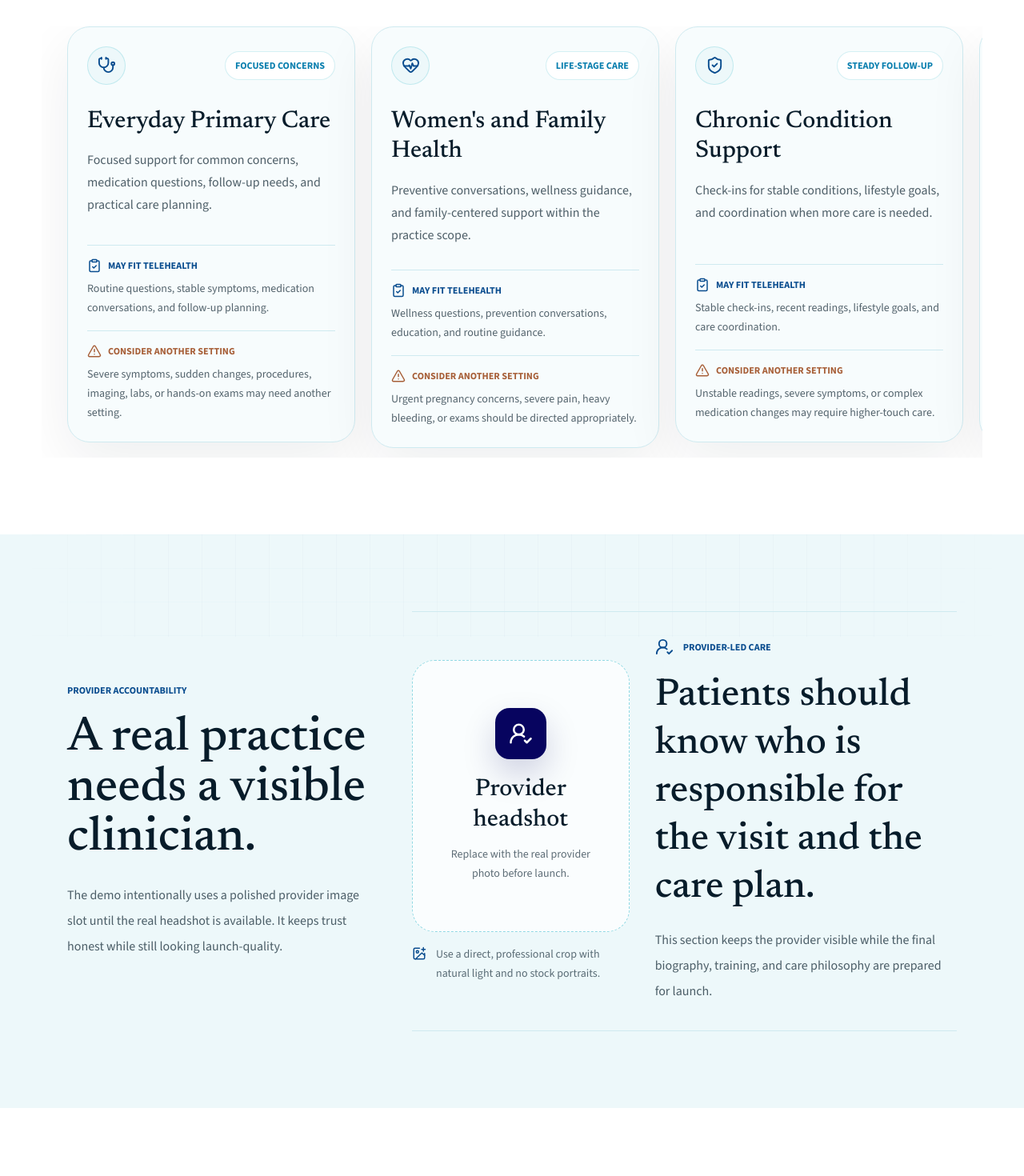
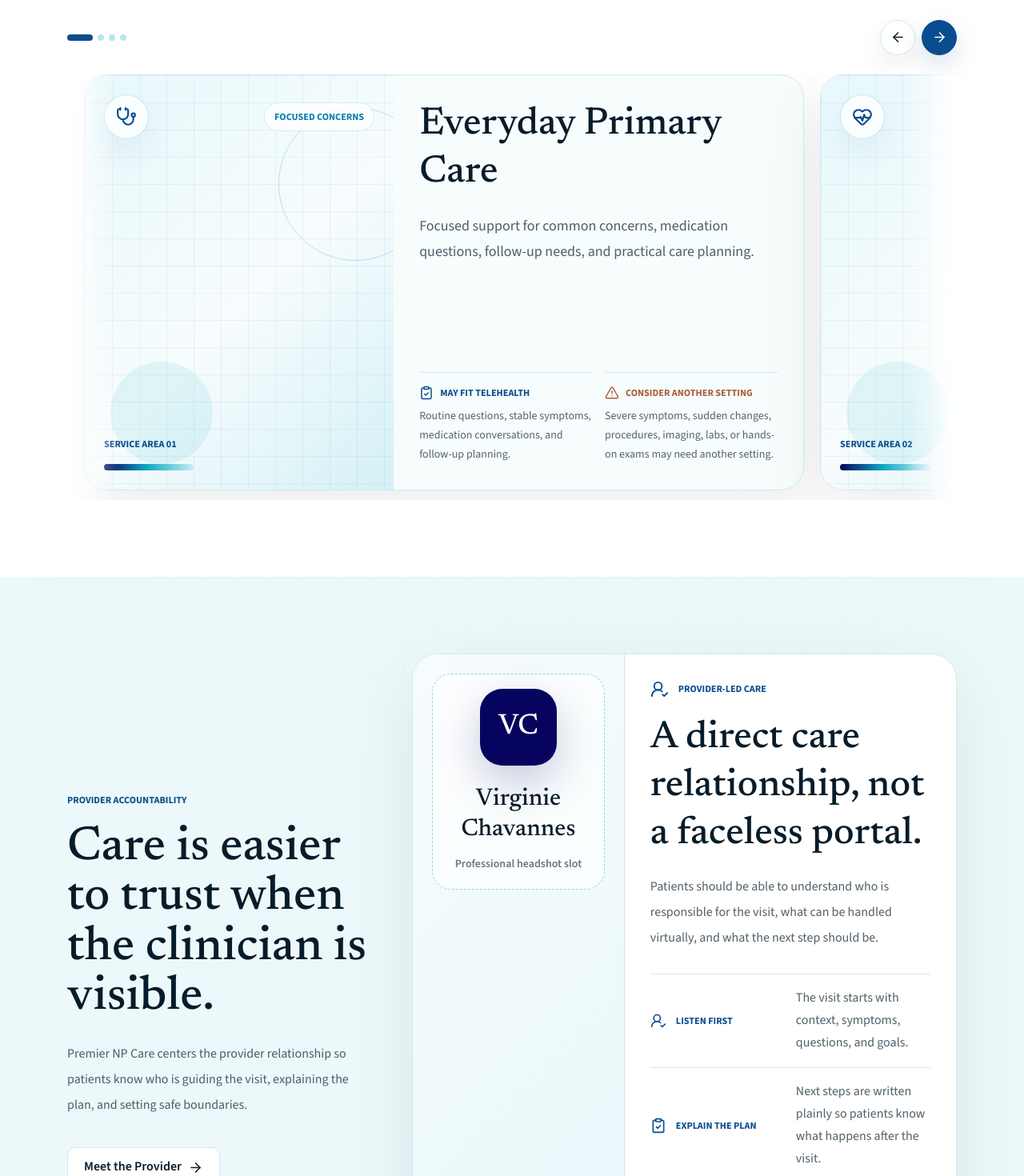
Before and after one commit to supertrens/premier-np-care, a Next.js app: page / in a window 1280 px wide. Shown: the part 1880-3350 px from the top of the page at 80% size. Built offline with nearby package versions, Linux system fonts and the light colour scheme; no server answers.

Commit message:
Improve service carousel and provider section

```diff
--- a/src/app/page.tsx
+++ b/src/app/page.tsx
@@ -3,7 +3,6 @@ import {
   ArrowRight,
   CalendarCheck,
   ClipboardCheck,
-  ImagePlus,
   ShieldCheck,
   TriangleAlert,
   UserRoundCheck,
@@ -16,6 +15,7 @@ import {
   MotionReveal,
 } from "@/components/motion-reveal";
 import { Section } from "@/components/section";
+import { ServiceRail } from "@/components/service-rail";
 import { bookingUrl } from "@/lib/config";
 import {
   patientJourney,
@@ -152,34 +152,56 @@ export default function Home() {
             </MotionReveal>
           </div>
 
-          <div className="-mx-5 mt-12 overflow-x-auto px-5 pb-3 [scrollbar-width:thin] md:-mx-8 md:px-8">
-            <div className="flex snap-x snap-mandatory gap-5">
+          <ServiceRail itemCount={services.length}>
             {services.map((service, index) => {
               const Icon = service.icon;
               return (
                 <MotionReveal
-                    className="w-[82vw] max-w-[390px] shrink-0 snap-start md:w-[360px]"
+                  className="w-[86vw] max-w-[760px] shrink-0 snap-center md:w-[74vw] lg:max-w-[900px]"
                   delay={index * 0.05}
                   key={service.title}
                 >
-                    <article className="flex min-h-[520px] flex-col rounded-[28px] border border-line bg-porcelain p-6 shadow-[0_24px_70px_rgba(7,28,42,0.07)]">
+                  <article className="grid min-h-[520px] overflow-hidden rounded-[30px] border border-line bg-porcelain shadow-[0_28px_80px_rgba(7,28,42,0.08)] md:grid-cols-[0.86fr_1.14fr]">
+                    <div className="relative min-h-[210px] overflow-hidden bg-[linear-gradient(135deg,#E7F8FB,#F7FCFD_54%,#D4F0F6)] p-6 md:min-h-full">
+                      <div
+                        aria-hidden="true"
+                        className="absolute inset-0 bg-[linear-gradient(rgba(10,77,143,0.06)_1px,transparent_1px),linear-gradient(90deg,rgba(10,77,143,0.06)_1px,transparent_1px)] bg-[size:34px_34px]"
+                      />
+                      <div
+                        aria-hidden="true"
+                        className="absolute -right-12 top-10 h-48 w-48 rounded-full border border-cyan/30"
+                      />
+                      <div
+                        aria-hidden="true"
+                        className="absolute bottom-8 left-8 h-32 w-32 rounded-full bg-cyan/10"
+                      />
+                      <div className="relative flex h-full min-h-[180px] flex-col justify-between">
                         <div className="flex items-center justify-between gap-4">
-                        <span className="flex h-12 w-12 shrink-0 items-center justify-center rounded-full border border-cyan/20 bg-mist text-cobalt">
-                          <Icon aria-hidden="true" size={23} />
+                          <span className="flex h-14 w-14 shrink-0 items-center justify-center rounded-full border border-cyan/25 bg-paper/80 text-cobalt shadow-[0_16px_40px_rgba(10,77,143,0.08)]">
+                            <Icon aria-hidden="true" size={26} />
                           </span>
-                        <span className="label-caps rounded-full border border-cyan/18 bg-paper px-3 py-2 text-harbor">
+                          <span className="label-caps rounded-full border border-cyan/18 bg-paper/80 px-3 py-2 text-harbor">
                             {service.eyebrow}
                           </span>
                         </div>
+                        <div className="mt-10">
+                          <p className="label-caps text-cobalt">
+                            Service area 0{index + 1}
+                          </p>
+                          <div className="mt-4 h-2 w-28 rounded-full bg-[linear-gradient(90deg,#07045F,#12AEC4,#C9EEF3)]" />
+                        </div>
+                      </div>
+                    </div>
 
-                      <h3 className="mt-7 font-display text-3xl font-medium leading-tight text-ink">
+                    <div className="flex flex-col p-7 md:p-8">
+                      <h3 className="max-w-2xl font-display text-4xl font-medium leading-tight text-ink md:text-5xl">
                         {service.title}
                       </h3>
-                      <p className="mt-4 leading-7 text-ink/70">
+                      <p className="mt-5 max-w-2xl text-lg leading-8 text-ink/70">
                         {service.description}
                       </p>
 
-                      <div className="mt-auto space-y-4 pt-7">
+                      <div className="mt-auto grid gap-4 pt-8 lg:grid-cols-2">
                         <div className="border-t border-line pt-4">
                           <div className="flex items-center gap-2 text-cobalt">
                             <ClipboardCheck aria-hidden="true" size={18} />
@@ -192,19 +214,21 @@ export default function Home() {
                         <div className="border-t border-line pt-4">
                           <div className="flex items-center gap-2 text-warn">
                             <TriangleAlert aria-hidden="true" size={18} />
-                            <p className="label-caps">Consider another setting</p>
+                            <p className="label-caps">
+                              Consider another setting
+                            </p>
                           </div>
                           <p className="mt-2 text-sm leading-6 text-ink/68">
                             {service.boundary}
                           </p>
                         </div>
                       </div>
+                    </div>
                   </article>
                 </MotionReveal>
               );
             })}
-            </div>
-          </div>
+          </ServiceRail>
         </Container>
       </Section>
 
@@ -214,55 +238,85 @@ export default function Home() {
           <MotionReveal>
             <p className="label-caps text-cobalt">Provider accountability</p>
             <h2 className="mt-5 max-w-xl font-display text-5xl font-medium leading-[1.04] text-ink md:text-6xl">
-              A real practice needs a visible clinician.
+              Care is easier to trust when the clinician is visible.
             </h2>
             <p className="mt-6 max-w-lg leading-8 text-ink/70">
-              The demo intentionally uses a polished provider image slot until
-              the real headshot is available. It keeps trust honest while still
-              looking launch-quality.
+              Premier NP Care centers the provider relationship so patients
+              know who is guiding the visit, explaining the plan, and setting
+              safe boundaries.
             </p>
+            <ButtonLink className="mt-9" href="/about" variant="secondary">
+              Meet the Provider
+              <ArrowRight aria-hidden="true" size={19} />
+            </ButtonLink>
           </MotionReveal>
           <MotionReveal delay={0.1}>
-            <div className="grid gap-8 border-y border-line py-8 md:grid-cols-[0.72fr_1fr] md:items-center">
-              <figure>
-                <div className="grid aspect-[4/5] max-h-[430px] place-items-center rounded-[28px] border border-dashed border-cyan/45 bg-paper/72">
-                  <div className="max-w-[240px] px-6 text-center">
-                    <div className="mx-auto flex h-16 w-16 items-center justify-center rounded-[18px] bg-deep-navy text-paper shadow-[0_18px_42px_rgba(7,4,95,0.18)]">
-                      <UserRoundCheck aria-hidden="true" size={30} />
+            <div className="overflow-hidden rounded-[32px] border border-line bg-paper shadow-[0_28px_90px_rgba(7,28,42,0.08)]">
+              <div className="grid gap-0 md:grid-cols-[0.78fr_1.22fr]">
+                <figure className="border-b border-line bg-[linear-gradient(135deg,#F7FCFD,#E8F7FA)] p-6 md:border-b-0 md:border-r">
+                  <div className="grid aspect-[4/5] place-items-center rounded-[24px] border border-dashed border-cyan/45 bg-white/68">
+                    <div className="px-6 text-center">
+                      <div className="mx-auto grid h-24 w-24 place-items-center rounded-[28px] bg-deep-navy font-display text-4xl font-medium text-paper shadow-[0_20px_55px_rgba(7,4,95,0.22)]">
+                        VC
                       </div>
-                    <p className="mt-5 font-display text-3xl font-medium leading-tight text-ink">
-                      Provider headshot
+                      <p className="mt-6 font-display text-3xl font-medium leading-tight text-ink">
+                        Virginie Chavannes
                       </p>
-                    <p className="mt-3 text-sm leading-6 text-ink/64">
-                      Replace with the real provider photo before launch.
+                      <p className="mt-3 text-sm font-semibold leading-6 text-ink/60">
+                        Professional headshot slot
                       </p>
                     </div>
                   </div>
-                <figcaption className="mt-4 flex gap-3 text-sm leading-6 text-ink/64">
-                  <ImagePlus
-                    aria-hidden="true"
-                    className="mt-0.5 shrink-0 text-cobalt"
-                    size={18}
-                  />
-                  Use a direct, professional crop with natural light and no
-                  stock portraits.
-                </figcaption>
                 </figure>
 
-              <div>
+                <div className="p-6 md:p-8">
                   <div className="flex items-center gap-3 text-cobalt">
                     <UserRoundCheck aria-hidden="true" size={23} />
                     <p className="label-caps">Provider-led care</p>
                   </div>
                   <p className="mt-5 max-w-xl font-display text-4xl font-medium leading-tight text-ink md:text-5xl">
-                  Patients should know who is responsible for the visit and the
-                  care plan.
+                    A direct care relationship, not a faceless portal.
                   </p>
                   <p className="mt-5 max-w-xl leading-8 text-ink/70">
-                  This section keeps the provider visible while the final
-                  biography, training, and care philosophy are prepared for
-                  launch.
+                    Patients should be able to understand who is responsible
+                    for the visit, what can be handled virtually, and what the
+                    next step should be.
                   </p>
+
+                  <div className="mt-7 divide-y divide-line border-y border-line">
+                    {[
+                      {
+                        title: "Listen first",
+                        body: "The visit starts with context, symptoms, questions, and goals.",
+                        icon: UserRoundCheck,
+                      },
+                      {
+                        title: "Explain the plan",
+                        body: "Next steps are written plainly so patients know what happens after the visit.",
+                        icon: ClipboardCheck,
+                      },
+                      {
+                        title: "Name the limits",
+                        body: "When telehealth is not the right setting, that boundary is part of the care.",
+                        icon: ShieldCheck,
+                      },
+                    ].map((item) => {
+                      const Icon = item.icon;
+                      return (
+                        <div
+                          className="grid gap-3 py-4 sm:grid-cols-[170px_1fr]"
+                          key={item.title}
+                        >
+                          <div className="flex items-center gap-3 text-cobalt">
+                            <Icon aria-hidden="true" size={20} />
+                            <p className="label-caps">{item.title}</p>
+                          </div>
+                          <p className="leading-7 text-ink/70">{item.body}</p>
+                        </div>
+                      );
+                    })}
+                  </div>
+                </div>
               </div>
             </div>
           </MotionReveal>
--- /dev/null
+++ b/src/components/service-rail.tsx
@@ -0,0 +1,164 @@
+"use client";
+
+import { ArrowLeft, ArrowRight } from "lucide-react";
+import {
+  Children,
+  type ReactNode,
+  useCallback,
+  useEffect,
+  useMemo,
+  useRef,
+  useState,
+} from "react";
+import { useReducedMotion } from "framer-motion";
+import { cn } from "@/components/utils";
+
+interface ServiceRailProps {
+  children: ReactNode;
+  itemCount: number;
+}
+
+export function ServiceRail({ children, itemCount }: ServiceRailProps) {
+  const scrollRef = useRef<HTMLDivElement>(null);
+  const trackRef = useRef<HTMLDivElement>(null);
+  const initialIndex = itemCount > 2 ? 1 : 0;
+  const [activeIndex, setActiveIndex] = useState(initialIndex);
+  const shouldReduceMotion = useReducedMotion();
+  const childrenArray = useMemo(() => Children.toArray(children), [children]);
+
+  const scrollToIndex = useCallback(
+    (index: number) => {
+      const boundedIndex = (index + itemCount) % itemCount;
+      const target = trackRef.current?.children[boundedIndex] as
+        | HTMLElement
+        | undefined;
+
+      target?.scrollIntoView({
+        behavior: shouldReduceMotion ? "auto" : "smooth",
+        block: "nearest",
+        inline: "center",
+      });
+      setActiveIndex(boundedIndex);
+    },
+    [itemCount, shouldReduceMotion],
+  );
+
+  useEffect(() => {
+    const scrollEl = scrollRef.current;
+    const trackEl = trackRef.current;
+
+    if (!scrollEl || !trackEl) {
+      return;
+    }
+
+    const updateActiveIndex = () => {
+      const childrenArray = Array.from(trackEl.children) as HTMLElement[];
+      let nearestIndex = 0;
+      let nearestDistance = Number.POSITIVE_INFINITY;
+      const scrollCenter = scrollEl.getBoundingClientRect().left + scrollEl.clientWidth / 2;
+
+      childrenArray.forEach((child, index) => {
+        const childRect = child.getBoundingClientRect();
+        const childCenter = childRect.left + childRect.width / 2;
+        const distance = Math.abs(childCenter - scrollCenter);
+        if (distance < nearestDistance) {
+          nearestDistance = distance;
+          nearestIndex = index;
+        }
+      });
+
+      setActiveIndex(nearestIndex);
+    };
+
+    updateActiveIndex();
+    scrollEl.addEventListener("scroll", updateActiveIndex, { passive: true });
+
+    return () => scrollEl.removeEventListener("scroll", updateActiveIndex);
+  }, [initialIndex]);
+
+  useEffect(() => {
+    const target = trackRef.current?.children[initialIndex] as
+      | HTMLElement
+      | undefined;
+
+    if (!target) {
+      return;
+    }
+
+    target.scrollIntoView({
+      behavior: "auto",
+      block: "nearest",
+      inline: "center",
+    });
+  }, [initialIndex]);
+
+  return (
+    <div className="mt-10">
+      <div className="mb-6 flex items-center justify-between gap-4">
+        <div
+          aria-label={`Service ${activeIndex + 1} of ${itemCount}`}
+          className="flex gap-1.5"
+          role="status"
+        >
+            {Array.from({ length: itemCount }).map((_, index) => (
+              <span
+                className={cn(
+                  "h-2 rounded-full transition-all duration-300",
+                  index === activeIndex
+                    ? "w-8 bg-cobalt"
+                    : "w-2 bg-cyan/30",
+                )}
+                key={index}
+              />
+            ))}
+        </div>
+
+        <div className="flex items-center gap-2">
+          <button
+            aria-label="Previous service"
+            className="flex h-11 w-11 items-center justify-center rounded-full border border-line bg-paper text-ink shadow-[0_12px_30px_rgba(7,28,42,0.07)] transition-colors hover:border-cyan hover:text-cobalt focus-visible:outline focus-visible:outline-2 focus-visible:outline-offset-4 focus-visible:outline-cyan disabled:cursor-not-allowed disabled:opacity-40"
+            onClick={() => {
+              scrollToIndex(activeIndex - 1);
+            }}
+            type="button"
+          >
+            <ArrowLeft aria-hidden="true" size={19} />
+          </button>
+          <button
+            aria-label="Next service"
+            className="flex h-11 w-11 items-center justify-center rounded-full border border-cobalt bg-cobalt text-paper shadow-[0_12px_30px_rgba(10,77,143,0.16)] transition-colors hover:border-deep-navy hover:bg-deep-navy focus-visible:outline focus-visible:outline-2 focus-visible:outline-offset-4 focus-visible:outline-cyan disabled:cursor-not-allowed disabled:opacity-40"
+            onClick={() => {
+              scrollToIndex(activeIndex + 1);
+            }}
+            type="button"
+          >
+            <ArrowRight aria-hidden="true" size={19} />
+          </button>
+        </div>
+      </div>
+
+      <div className="relative">
+        <div
+          aria-hidden="true"
+          className="pointer-events-none absolute inset-y-0 left-0 z-10 w-8 bg-gradient-to-r from-paper to-transparent md:w-16"
+        />
+        <div
+          aria-hidden="true"
+          className="pointer-events-none absolute inset-y-0 right-0 z-10 w-8 bg-gradient-to-l from-paper to-transparent md:w-16"
+        />
+
+        <div
+          className="overflow-x-auto scroll-smooth pb-3 [scrollbar-width:none] [scroll-padding-inline:calc((100%_-_min(86vw,760px))_/_2)] md:[scroll-padding-inline:calc((100%_-_min(74vw,900px))_/_2)] [&::-webkit-scrollbar]:hidden"
+          ref={scrollRef}
+        >
+          <div
+            className="flex snap-x snap-mandatory gap-5 px-[max(1.25rem,calc((100%_-_min(86vw,760px))_/_2))] md:px-[max(2rem,calc((100%_-_min(74vw,900px))_/_2))]"
+            ref={trackRef}
+          >
+            {childrenArray}
+          </div>
+        </div>
+      </div>
+    </div>
+  );
+}
```
Lines whose indentation alone changed are shown as unchanged.
